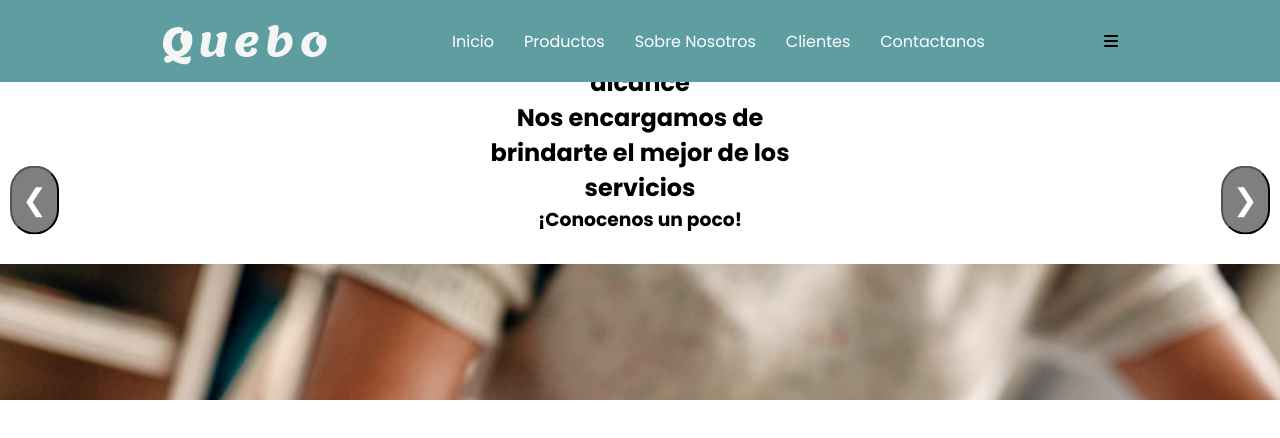
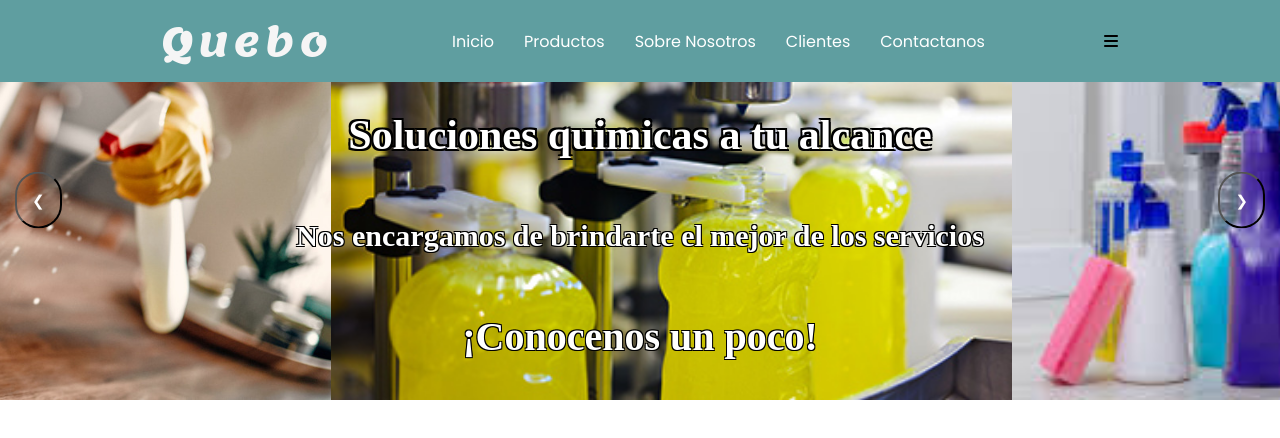
Before and after one commit to doncesenas/Landing-Page, a plain HTML site: page index.html in a window 1280 px wide. Drawn offline with Linux system fonts and the light colour scheme; a script that the page names is missing; a web font is replaced by a local one.

Commit message:
Se arregló el slider y se personalziaron las etiquetas

```diff
--- a/index.html
+++ b/index.html
@@ -1,4 +1,5 @@
 <html lang="en">
+
 <head>
     <meta charset="UTF-8">
     <meta name="viewport" content="width=device-width, initial-scale=1.0">
@@ -6,9 +7,12 @@
     <link rel="stylesheet" href="styles.css">
     <link rel="preconnect" href="https://fonts.googleapis.com">
     <link rel="preconnect" href="https://fonts.gstatic.com" crossorigin>
-<link href="https://fonts.googleapis.com/css2?family=Lemon&family=Poppins:ital,wght@0,100;0,200;0,300;0,400;0,500;0,600;0,700;0,800;0,900;1,100;1,200;1,300;1,400;1,500;1,600;1,700;1,800;1,900&display=swap" rel="stylesheet">
+    <link
+        href="https://fonts.googleapis.com/css2?family=Chonburi&family=Lemon&family=Merienda:wght@300..900&family=Poppins:ital,wght@0,100;0,200;0,300;0,400;0,500;0,600;0,700;0,800;0,900;1,100;1,200;1,300;1,400;1,500;1,600;1,700;1,800;1,900&family=Satisfy&display=swap"
+        rel="stylesheet">
     <link rel="stylesheet" href="https://cdnjs.cloudflare.com/ajax/libs/font-awesome/6.0.0-beta3/css/all.min.css">
 </head>
+
 <body>
     <div class="cont-header">
         <header>
@@ -30,10 +34,11 @@
     </div>
 
     </header>
+
     <body>
         <section id="home" class="home">
             <div class="banner">
-        <h1>Solucion quimicas a tu alcance</h1>
+                <h1>Soluciones quimicas a tu alcance</h1>
                 <h2>Nos encargamos de brindarte el mejor de los servicios</h2>
                 <h3>¡Conocenos un poco!</h3>
             </div>
@@ -50,4 +55,5 @@
 
         <script src="script.js"></script>
     </body>
+
 </html>
--- a/styles.css
+++ b/styles.css
@@ -1,17 +1,17 @@
-@import url(https://fonts.googleapis.com/css2?family=Lemon&family=Poppins:ital,wght@0,100;0,200;0,300;0,400;0,500;0,600;0,700;0,800;0,900;1,100;1,200;1,300;1,400;1,500;1,600;1,700;1,800;1,900&display=swap);
+@import url('https://fonts.googleapis.com/css2?family=Chonburi&family=Lemon&family=Merienda:wght@300..900&family=Poppins:ital,wght@0,100;0,200;0,300;0,400;0,500;0,600;0,700;0,800;0,900;1,100;1,200;1,300;1,400;1,500;1,600;1,700;1,800;1,900&family=Satisfy&display=swap');
 
-
-*{
+* {
     box-sizing: border-box;
     font-family: 'Poppins';
     margin: 0;
     padding: 0;
 }
 
-html{
+html {
     scroll-behavior: smooth;
 }
-.cont-header{
+
+.cont-header {
     background: cadetblue;
     position: fixed;
     width: 100vw;
@@ -21,7 +21,8 @@ html{
     z-index: 1000;
     text-align: center;
 }
-.cont-header header{
+
+.cont-header header {
     max-width: 1100px;
     /*Establecer un valor maximo evita que el elemento se expanda mas alla
     del valor asignado, esto ayuda a que el contenido no se estire demasiado y permanezca legible.*/
@@ -41,7 +42,7 @@ html{
     lados*/
 }
 
-.cont-header header .log a{
+.cont-header header .log a {
     font-family: 'Lemon';
     letter-spacing: 5px;
     font-size: 40px;
@@ -50,12 +51,12 @@ text-decoration: none;
     /*Ya que es una etiqueta de enlace, esta propiedad quita el efecto que viene de forma predeterminada*/
 }
 
-.cont-header header ul{
+.cont-header header ul {
     display: flex;
     list-style-type: none;
 }
 
-.cont-header header ul li a{
+.cont-header header ul li a {
     color: white;
     margin: 5px 10px;
     padding: 5px;
@@ -63,7 +64,7 @@ text-decoration: none;
     text-decoration: none;
 }
 
-.cont-header header ul li a:hover{
+.cont-header header ul li a:hover {
     color: darkgray;
 }
 
@@ -71,70 +72,178 @@ text-decoration: none;
 
 .home {
     width: 100%;
-    height: 400px; /* Ajusta según lo que necesites */
+    height: 400px;
+    /* Ajusta según lo que necesites */
     overflow: hidden;
     position: relative;
+    background-size: cover;
+
+}
+
+.home .banner {
+    position: absolute;
+    /*Esto es para que mi clase esté por encima del slider*/
+    padding: 30px;
+    top: 50%;
+    left: 50%;
+    transform: translate(-50%, -50%);
+    /* Centrado exacto */
+    padding: 30px;
+    background-color: transparent;
+    max-width: 400px;
+    text-align: center;
+    border-radius: 50px;
+    color: white;
+    /* Para que el texto sea visible */
 }
 
 
-.home .banner{
-    padding: 30px;
-    /*
-    Agrega un espaciado de 30px tanto encima, debajo y los lados, esto
-    aplcia cuando solo se coloca un valor, si se desea asignar diferentes
-    espaciados, tiene que ser de forma horizontal*/
-    background-color: transparent;
-    max-width: 400px;
-    margin: auto;
-    text-align: center;
-    border-radius: 50px;
-    border-style: initial
- }
+
 
 .home .slider-container {
+    width: auto;
+    height: 100%;
     display: flex;
-    width: 500%; /* 5 imágenes = 500% */
-    transition: transform 0.5s ease-in-out; /* Deslizamiento automático */
+    justify-content: center;
+    align-items: center;
+    /* 5 imágenes = 500% */
+    transition: transform 0.5s ease-in-out;
+    /* Deslizamiento automático */
 }
 
 .slider-container img {
     width: 100%;
     height: 100%;
-    display: block;
+    object-fit: cover;
+}
 
-    object-fit: cover;
+.home .banner h1 {
+    animation: fadeIn 1s ease-in-out;
+    display: flex;
+    justify-content: center;
+    /*Para poder utilizar la propiedad justify-content es necesario convertir la etique
+    completa a un  elemento flexbox*/
+    padding: 30px;
+    margin-top: 70px;
+    font-size: 42px;
+    font-family: 'Chonburi';
+    color: white;
+    /* Color del texto */
+    text-shadow:
+        -2px -2px 0 black,
+        2px -2px 0 black,
+        -2px 2px 0 black,
+        2px 2px 0 black;
+    /* Bordado negro */
+    white-space: nowrap;
+
+}
+
+.home .banner h2 {
+    margin-top: auto;
+    padding: 30px;
+    display: flex;
+    justify-content: center;
+    font-family: 'Chonburi';
+    font-size: 30px;
+    color: white;
+    /* Color del texto */
+    text-shadow:
+        -1px -1px 0 black,
+        1px -1px 0 black,
+        -1px 1px 0 black,
+        1px 1px 0 black;
+    /* Bordado negro */
+    white-space: nowrap;
+    animation: fadeIn 1s ease-in-out 0.5s;
+}
+
+.home .banner h3 {
+    margin-top: auto;
+    padding: 30px;
+    display: flex;
+    justify-content: center;
+    font-family: 'Chonburi';
+    font-size: 40px;
+    color: white;
+    /* Color del texto */
+    text-shadow:
+        -1px -1px 0 black,
+        1px -1px 0 black,
+        -1px 1px 0 black,
+        1px 1px 0 black;
+    /* Bordado negro */
+    white-space: nowrap;
+    animation: fadeIn 1s ease-in-out 1s;
 }
 
 /* Animación para deslizar las imágenes */
 @keyframes slide {
-    0% { transform: translateX(0%); }
-    20% { transform: translateX(0%); }
-    25% { transform: translateX(-100%); }
-    45% { transform: translateX(-100%); }
-    50% { transform: translateX(-200%); }
-    70% { transform: translateX(-200%); }
-    75% { transform: translateX(-300%); }
-    95% { transform: translateX(-300%); }
-    100% { transform: translateX(-400%); }
+    0% {
+        transform: translateX(0%);
     }
-/* Botones de navegación */
-button{
-    position: absolute;
-    top: 50%; /* Centra verticalmente */
-    transform: translateY(-50%); /* Ajusta el 50% para que sea realmente el centro */
-    background: rgba(0, 0, 0, 0.5);
-    color: white;
-    border-radius: 50px;
-    font-size: 30px;
-    padding: 10px;
-    cursor: pointer;
-    z-index: 1; /* Asegura que los botones estén por encima de las imágenes */
+
+    20% {
+        transform: translateX(0%);
+    }
+
+    25% {
+        transform: translateX(-100%);
+    }
+
+    45% {
+        transform: translateX(-100%);
+    }
+
+    50% {
+        transform: translateX(-200%);
+    }
+
+    70% {
+        transform: translateX(-200%);
+    }
+
+    75% {
+        transform: translateX(-300%);
+    }
+
+    95% {
+        transform: translateX(-300%);
+    }
+
+    100% {
+        transform: translateX(-400%);
+    }
 }
 
 
-#prevBtn { left: 10px; }
-#nextBtn { right: 10px; }
+/* Botones de navegación */
+button {
+    position: absolute;
+    top: 50%;
+    /* Centra verticalmente */
+    transform: translateY(-50%);
+    /* Ajusta el 50% para que sea realmente el centro */
+    background: transparent;
+    color: white;
+    border-radius: 80px;
+    font-size: 15px;
+    padding: 15px;
+    cursor: pointer;
+    z-index: 1;
+    /* Asegura que los botones estén por encima de las imágenes */
+}
+
+
+#prevBtn {
+    left: 15px;
+}
+
+#nextBtn {
+    right: 15px;
+}
 
 button:hover {
-    background: rgba(0, 0, 0, 0.8);
+    background: rgba(0, 0, 0, 0.255);
+    transition: 1s;
 }
```
Lines whose indentation alone changed are shown as unchanged.
